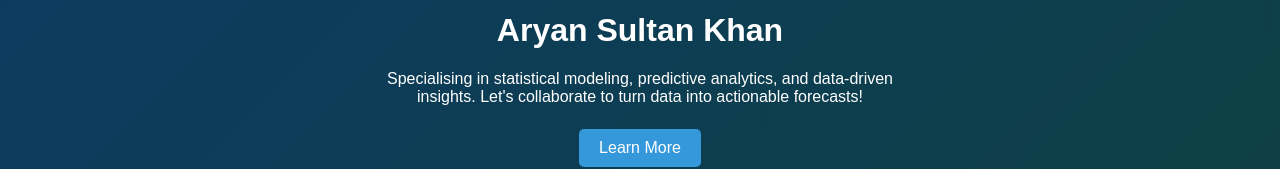
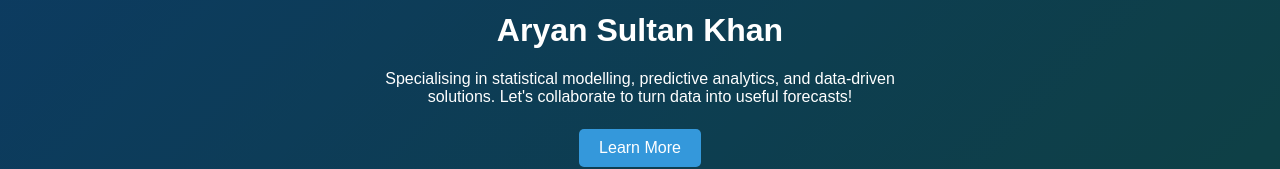
Before and after one commit to ads0094/arian.github.io, a plain HTML site: page index.html in a window 1280 px wide. Shown: the part 360-529 px from the top of the page. Drawn offline with Linux system fonts and the light colour scheme.

Commit message:
a small fix in the intro

```diff
--- a/index.html
+++ b/index.html
@@ -211,7 +211,7 @@ body {
         <div class="hero">
           <img src="my-image.jpeg" alt="Profile Picture of Aryan Sultan Khan" class="profile-image">
         <h1>Aryan Sultan Khan</h1>
-        <p>Specialising in statistical modeling, predictive analytics, and data-driven insights. Let's collaborate to turn data into actionable forecasts!</p>
+        <p>Specialising in statistical modelling, predictive analytics, and data-driven solutions. Let's collaborate to turn data into useful forecasts!</p>
         <a href="#about" class="btn">Learn More</a>
         <a href="#contact" class="btn">Contact Me</a>
     </div>
```
